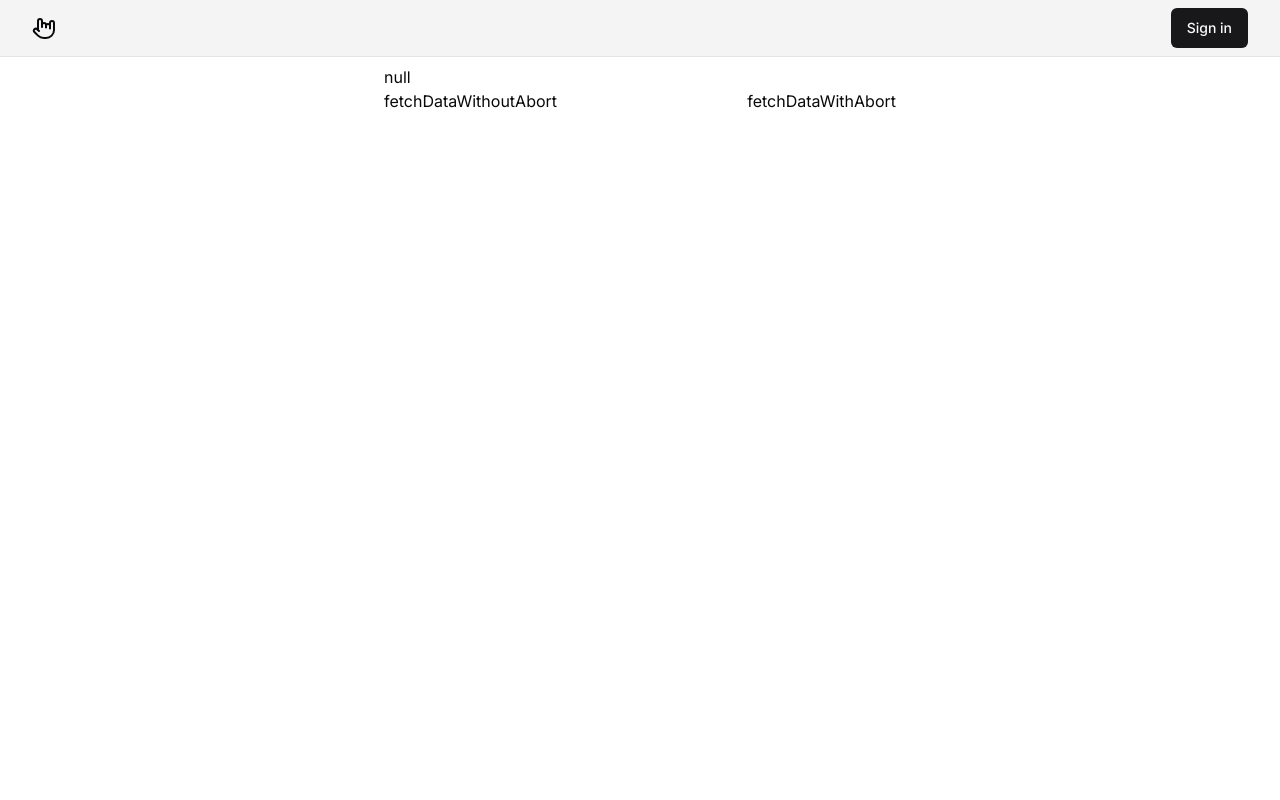
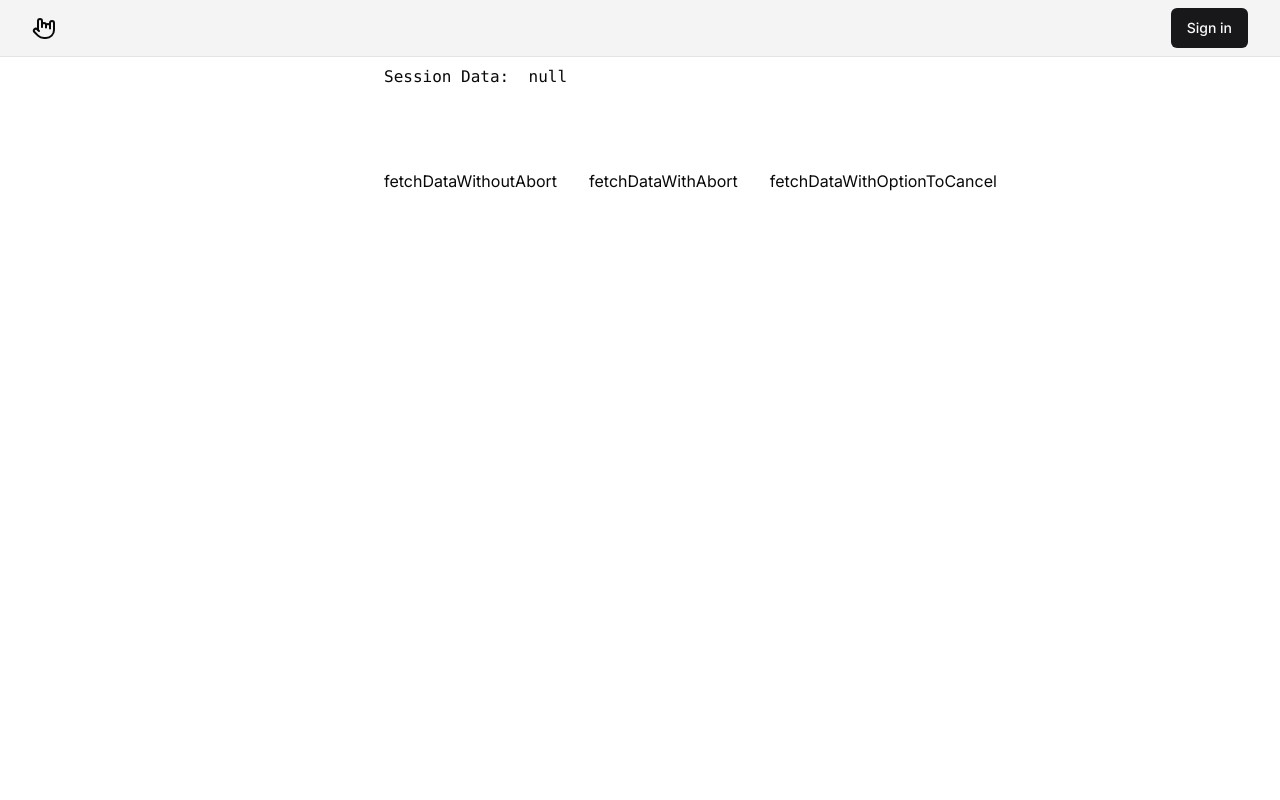
Before and after one commit to sherifawad/tutorials, a Next.js app: page /admin in a window 1280 px wide. Shown: the top 800 px of the page. Built offline with nearby package versions, Linux system fonts and the light colour scheme; no server answers.

Commit message:
allow user to cancel fetch request if it takes too long

```diff
--- a/src/app/(auth)/admin/page.tsx
+++ b/src/app/(auth)/admin/page.tsx
@@ -6,7 +6,12 @@ export default async function AdminPage() {
     const session = await getServerSession(authOptions);
     return (
         <div>
-            {JSON.stringify(session)}
+            <pre>
+                <code>
+                    <span>Session Data: </span>{" "}
+                    {JSON.stringify(session, null, 2)}
+                </code>
+            </pre>
             <CancelledFetch />
         </div>
     );
--- a/src/components/CancelledFetch.tsx
+++ b/src/components/CancelledFetch.tsx
@@ -1,8 +1,15 @@
 "use client";
+
+import { useRef, useState } from "react";
+
 const CancelledFetch = () => {
+    const [fetchingStatus, setFetchingStatus] = useState("");
     const controller = new AbortController();
+    const controllerRef = useRef<AbortController>();
+
     const fetchDataWithoutAbort = async () => {
         try {
+            setFetchingStatus("loading");
             // fetch will continue even it will reject after 1 second
             await Promise.race([
                 fetch("/api/wait").then(() => console.log("fetched")),
@@ -11,37 +18,120 @@ const CancelledFetch = () => {
                 new Promise((_, reject) => setTimeout(reject, 1000)),
             ]);
         } catch (error) {
-            console.log("Promise rejected");
+            setFetchingStatus("error");
         }
     };
     const fetchDataWithAbort = async () => {
         try {
+            setFetchingStatus("loading");
             // all fetches will have 1 second to be resolved or be cancelled, ideally change to f or 10 seconds
             await Promise.race([
-                fetch("/api/wait", { signal: controller.signal }).then(() =>
-                    console.log("fetched")
-                ),
-                fetch("/api/wait", { signal: controller.signal }).then(() =>
-                    console.log("fetched")
-                ),
-                fetch("/api/wait", { signal: controller.signal }).then(() =>
-                    console.log("fetched")
-                ),
+                fetch("/api/wait", { signal: controller.signal }).then(() => {
+                    setFetchingStatus("success");
+                }),
+                fetch("/api/wait", { signal: controller.signal }).then(() => {
+                    setFetchingStatus("success");
+                }),
+                fetch("/api/wait", { signal: controller.signal }).then(() => {
+                    console.log("fetched");
+                }),
                 new Promise((_, reject) => setTimeout(reject, 1000)),
             ]);
         } catch (error) {
             controller.abort();
-            console.log("Promise rejected");
+            setFetchingStatus("error");
+        }
+    };
+    const fetchDataWithOptionToCancel = async () => {
+        controllerRef.current = new AbortController();
+        try {
+            setFetchingStatus("loading");
+            // all fetches will have 1 second to be resolved or be cancelled, ideally change to f or 10 seconds
+            await Promise.race([
+                fetch("/api/wait", {
+                    signal: controllerRef.current.signal,
+                }).then(() => {
+                    console.log("fetched");
+
+                    setFetchingStatus("success");
+                }),
+                fetch("/api/wait", {
+                    signal: controllerRef.current.signal,
+                }).then(() => {
+                    console.log("fetched");
+
+                    setFetchingStatus("success");
+                }),
+                fetch("/api/wait", {
+                    signal: controllerRef.current.signal,
+                }).then(() => {
+                    console.log("fetched");
+
+                    setFetchingStatus("success");
+                }),
+                new Promise((_, __) =>
+                    setTimeout(() => setFetchingStatus("delayed"), 1000)
+                ),
+            ]);
+        } catch (error) {
+            if (error instanceof Error) {
+                if (error.name === "AbortError") {
+                    setFetchingStatus("cancelled");
+                } else {
+                    setFetchingStatus("error");
+                }
+            } else {
+                setFetchingStatus("error");
+            }
         }
     };
 
     return (
-        <div className="flex justify-between items-center">
-            <button onClick={fetchDataWithoutAbort}>
-                fetchDataWithoutAbort
-            </button>
-            <button onClick={fetchDataWithAbort}>fetchDataWithAbort</button>
-        </div>
+        <>
+            <div className="flex justify-between items-center py-20 w-full gap-8">
+                <button
+                    onClick={fetchDataWithoutAbort}
+                    disabled={fetchingStatus === "loading"}
+                >
+                    fetchDataWithoutAbort
+                </button>
+                <button
+                    disabled={fetchingStatus === "loading"}
+                    onClick={fetchDataWithAbort}
+                >
+                    fetchDataWithAbort
+                </button>
+                <button
+                    disabled={
+                        fetchingStatus === "loading" ||
+                        fetchingStatus === "delayed"
+                    }
+                    onClick={fetchDataWithOptionToCancel}
+                >
+                    fetchDataWithOptionToCancel
+                </button>
+            </div>
+            {fetchingStatus === "delayed" && (
+                <>
+                    <p>
+                        Data Fetching is tacking longer than normal. It is still
+                        running in the background. If you want you can cancel
+                        the request and retry it.
+                    </p>
+                    <button
+                        onClick={() => {
+                            controllerRef.current?.abort();
+                            console.log("cancel button clicked");
+                        }}
+                    >
+                        Cancel
+                    </button>
+                </>
+            )}
+            {fetchingStatus === "error" && <p>Error!</p>}
+            {fetchingStatus === "success" && <p>Fetched</p>}
+            {fetchingStatus === "cancelled" && <p>cancelled</p>}
+        </>
     );
 };
 
```
